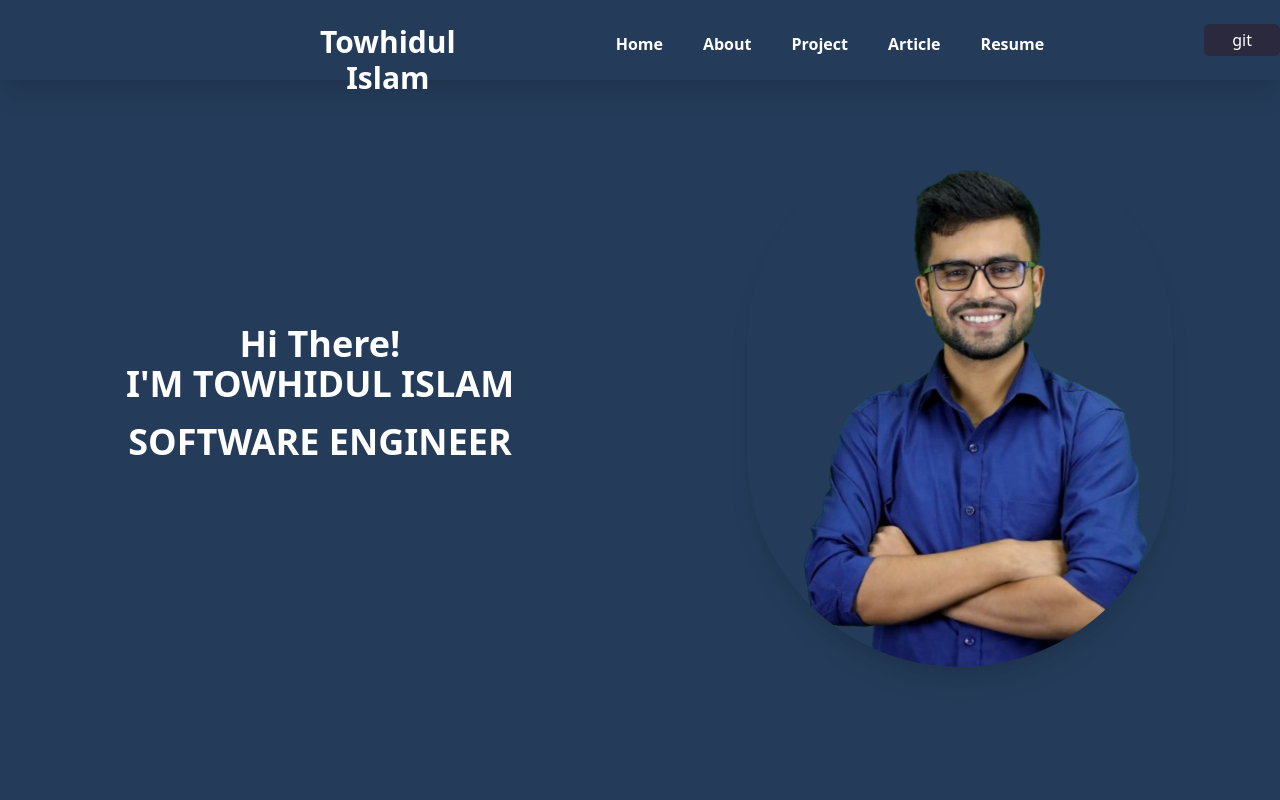
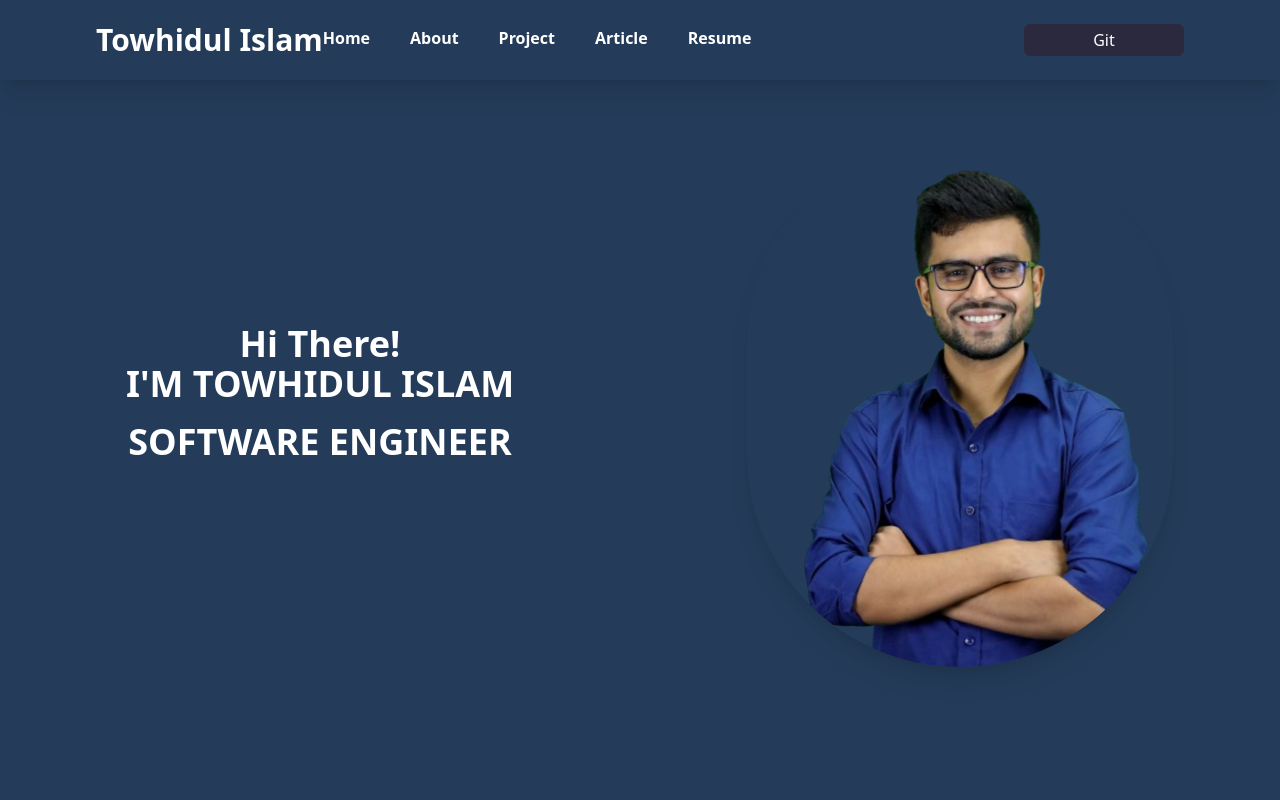
Before and after one commit to towhidul1999/PORTFOLIO, a React (Vite) app: page / in a window 1280 px wide. Shown: the top 800 px of the page. Built offline with nearby package versions, Linux system fonts and the light colour scheme.

Commit message:
navbar responsive

```diff
--- a/src/components/Navbar.jsx
+++ b/src/components/Navbar.jsx
@@ -1,56 +1,80 @@
-import React from 'react';
+import React, { useState } from 'react';
 import { Link } from 'react-router-dom';
 
 const Navbar = () => {
+    // State to manage menu visibility on small screens
+    const [isMenuOpen, setIsMenuOpen] = useState(false);
+
     return (
-        <div className='bg-custom-black h-20 fixed top-0 left-0 w-full flex shadow-xl z-50'>
-            <div>
-                <Link to="/"><h1 className='text-white ml-80 mt-6 text-3xl font-extrabold cursor-pointer'>Towhidul Islam</h1></Link>
-            </div>
-            <div id='button' className='ml-40 mt-8 space-x-10 text-white font-extrabold flex sm:hidden md:flex lg:flex xl:flex 2xl:flex'>
-                <Link to="/"><button className='hover:border-b-4 hover:border-custom-blue pb-1'>Home</button></Link>
-                <Link to="/about"><button className='hover:border-b-4 hover:border-custom-blue pb-1'>About</button></Link>
-                <Link to="/project"><button className='hover:border-b-4 hover:border-custom-blue pb-1'>Project</button></Link>
-                <Link to="/article"><button className='hover:border-b-4 hover:border-custom-blue pb-1'>Article</button></Link>
-                <Link to="/resume"><button className='hover:border-b-4 hover:border-custom-blue pb-1'>Resume</button></Link>
+        <div className='bg-custom-black h-20 fixed top-0 left-0 w-full flex items-center justify-between px-6 sm:px-10 md:px-16 lg:px-24 shadow-xl z-50'>
+            {/* Logo Section */}
+            <div className='flex-shrink-0'>
+                <Link to="/">
+                    <h1 className='text-white text-2xl sm:text-3xl font-extrabold cursor-pointer'>
+                        Towhidul Islam
+                    </h1>
+                </Link>
             </div>
 
-            <div className='ml-40 mt-6 bg-custom-blue h-8 w-40 rounded-md hover:bg-gray-600 transition ease-in-out delay-150 flex items-center justify-center'>
-                <button className='text-white'>
-                    git
-                </button>
+            {/* Menu Links (Hidden by default on small screens, toggled by hamburger) */}
+            <div
+                id='menu'
+                className={`${isMenuOpen ? 'block' : 'hidden'
+                    } absolute top-20 left-0 w-full bg-custom-black md:static md:flex md:space-x-10 text-white font-extrabold`}
+            >
+                <div className='flex flex-col md:flex-row items-center md:space-x-10 space-y-4 md:space-y-0'>
+                    <Link to="/">
+                        <button className='hover:border-b-4 hover:border-custom-blue pb-1'>Home</button>
+                    </Link>
+                    <Link to="/about">
+                        <button className='hover:border-b-4 hover:border-custom-blue pb-1'>About</button>
+                    </Link>
+                    <Link to="/project">
+                        <button className='hover:border-b-4 hover:border-custom-blue pb-1'>Project</button>
+                    </Link>
+                    <Link to="/article">
+                        <button className='hover:border-b-4 hover:border-custom-blue pb-1'>Article</button>
+                    </Link>
+                    <Link to="/resume">
+                        <button className='hover:border-b-4 hover:border-custom-blue pb-1'>Resume</button>
+                    </Link>
+
+                    {/* Git Button (Now part of the responsive menu on smaller screens) */}
+                    <div className='bg-custom-blue h-8 w-24 sm:w-32 md:w-40 rounded-md hover:bg-gray-600 transition ease-in-out flex items-center justify-center md:hidden'>
+                        <button className='text-white'>Git</button>
+                    </div>
+                </div>
             </div>
 
+            {/* Git Button (Visible only on medium screens and larger, outside of hamburger menu) */}
+            <div className='hidden md:block'>
+                <div className='bg-custom-blue h-8 w-24 sm:w-32 md:w-40 rounded-md hover:bg-gray-600 transition ease-in-out flex items-center justify-center'>
+                    <button className='text-white'>Git</button>
+                </div>
+            </div>
 
-            {/* Responsive button design */}
-            <div>
-
+            {/* Hamburger Menu for Small Screens */}
+            <div className='md:hidden'>
                 <button
-                    className="p-3 rounded-md hidden sm:block md:hidden"
-                    onClick={() => {
-                        console.log('meow')
-                        const buttonDiv = document.getElementById('button');
-                        buttonDiv.classList.toggle('hidden');
-                    }}>
+                    className="p-3 rounded-md"
+                    onClick={() => setIsMenuOpen(!isMenuOpen)}
+                >
                     <svg
                         xmlns="http://www.w3.org/2000/svg"
                         fill="none"
                         viewBox="0 0 24 24"
                         strokeWidth="1.5"
                         stroke="currentColor"
-                        className="size-6">
+                        className="h-6 w-6 text-white"
+                    >
                         <path
                             strokeLinecap="round"
                             strokeLinejoin="round"
-                            d="M3.75 6.75h16.5M3.75 12h16.5m-16.5 5.25h16.5" />
+                            d="M3.75 6.75h16.5M3.75 12h16.5m-16.5 5.25h16.5"
+                        />
                     </svg>
                 </button>
-
-
-
             </div>
-
-
         </div>
     );
 };
```
